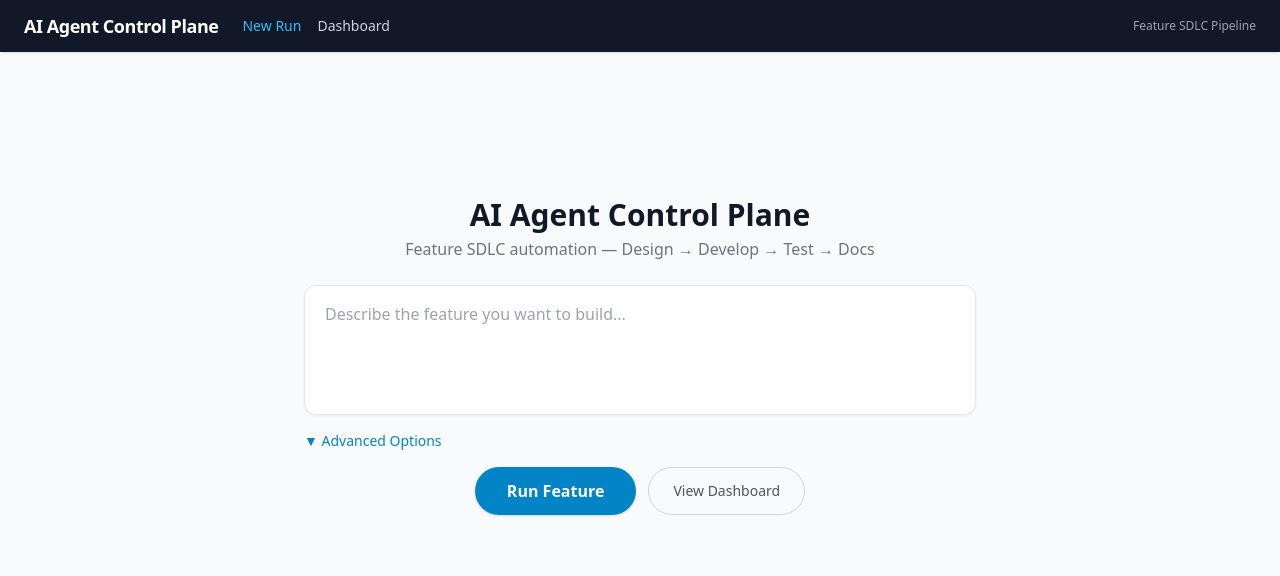
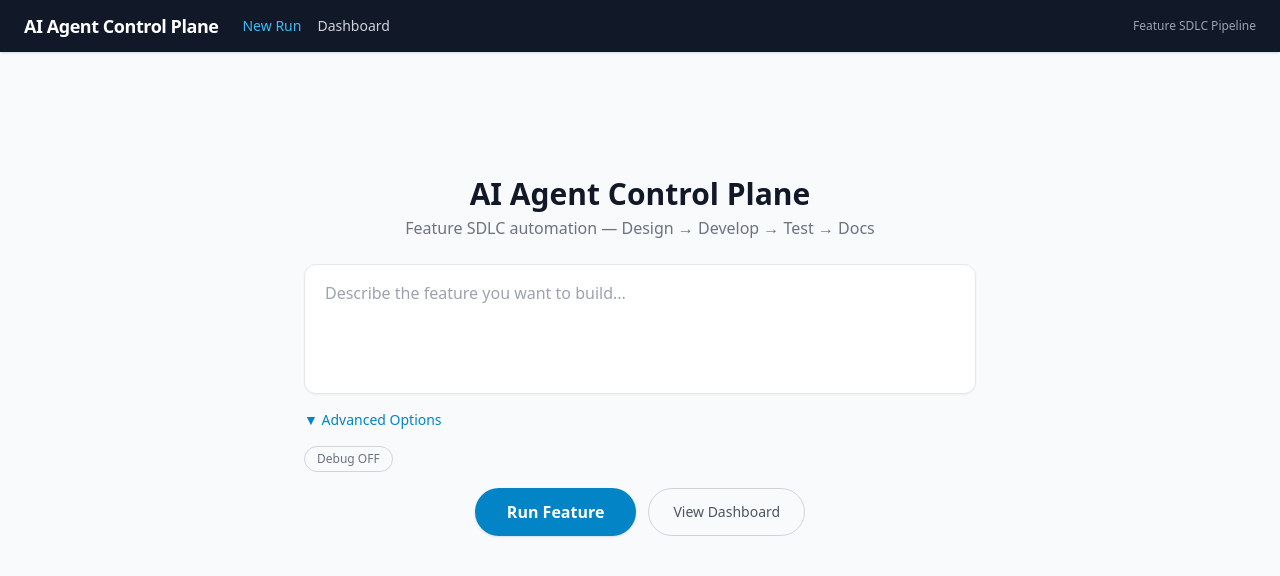
Before and after one commit to ipinto-ai-tools/multi-agents-ocp-builds, a React (Vite) app in the folder dashboard/frontend/: page / in a window 1280 px wide. Shown: the top 576 px of the page. Built offline with nearby package versions, Linux system fonts and the light colour scheme.

Commit message:
fix(ui): move debug toggle outside Advanced Options so it's always visible

```diff
--- a/dashboard/frontend/src/pages/NewRun.jsx
+++ b/dashboard/frontend/src/pages/NewRun.jsx
@@ -155,19 +155,20 @@ export default function NewRun() {
               </div>
             </div>
 
-            <div>
-              <label className="block text-xs font-medium text-gray-600 mb-2">Debug Mode</label>
-              <button
-                type="button"
-                onClick={() => setDebug(v => !v)}
-                className={`px-3 py-1 rounded-full text-xs font-medium border transition-colors ${debug ? 'bg-orange-500 text-white border-orange-500' : 'border-gray-300 text-gray-600 hover:border-orange-400'}`}
-              >
-                {debug ? '🐛 Debug ON' : 'Debug OFF'}
-              </button>
-              {debug && <p className="text-xs text-orange-600 mt-1">Sets LOG_LEVEL=DEBUG — verbose output in logs tab</p>}
-            </div>
           </div>
         )}
+
+        {/* Debug toggle — always visible */}
+        <div className="flex items-center gap-3">
+          <button
+            type="button"
+            onClick={() => setDebug(v => !v)}
+            className={`px-3 py-1 rounded-full text-xs font-medium border transition-colors ${debug ? 'bg-orange-500 text-white border-orange-500' : 'border-gray-300 text-gray-500 hover:border-orange-400'}`}
+          >
+            {debug ? '🐛 Debug ON' : 'Debug OFF'}
+          </button>
+          {debug && <span className="text-xs text-orange-600">Verbose logging enabled</span>}
+        </div>
 
         <div className="flex gap-3 justify-center">
           <button
```
Also changed, not shown: 5 other files (tests, documents, lock files or other folders).
